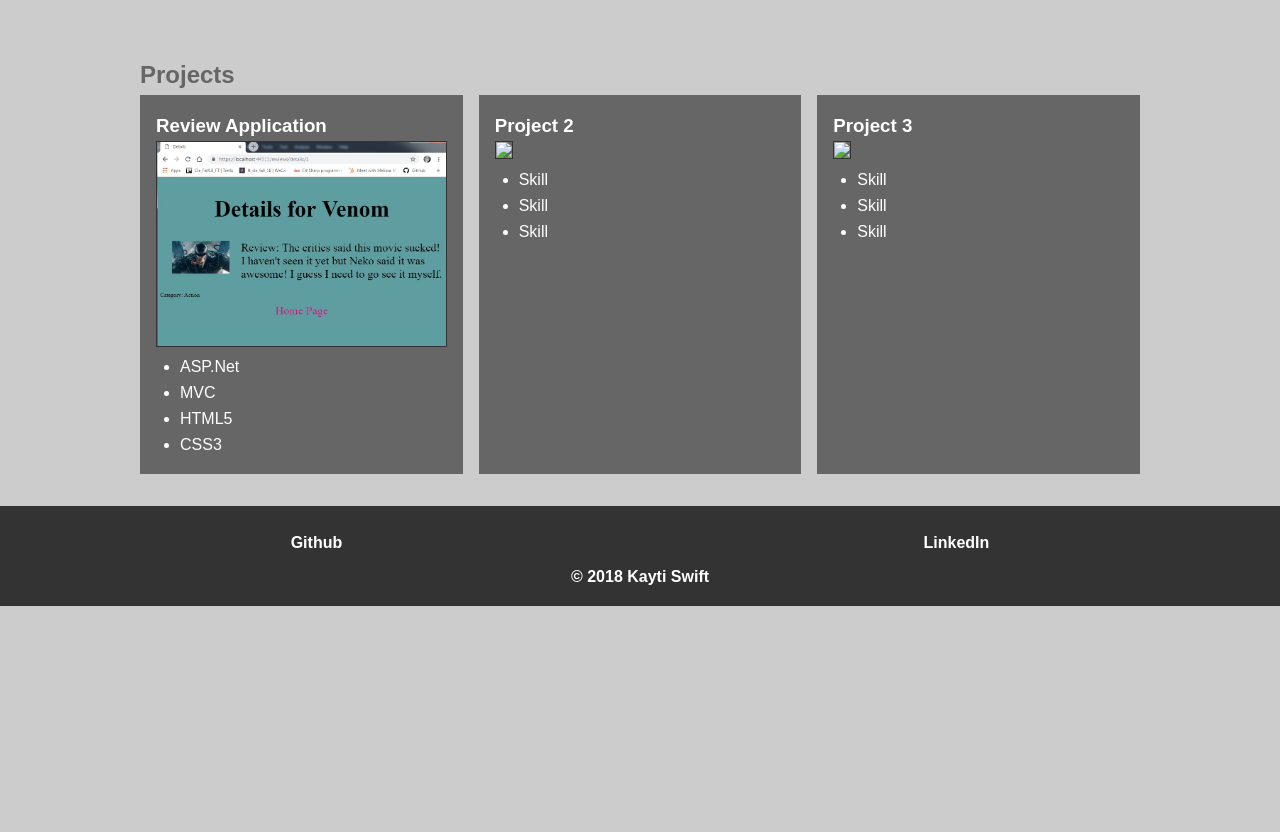
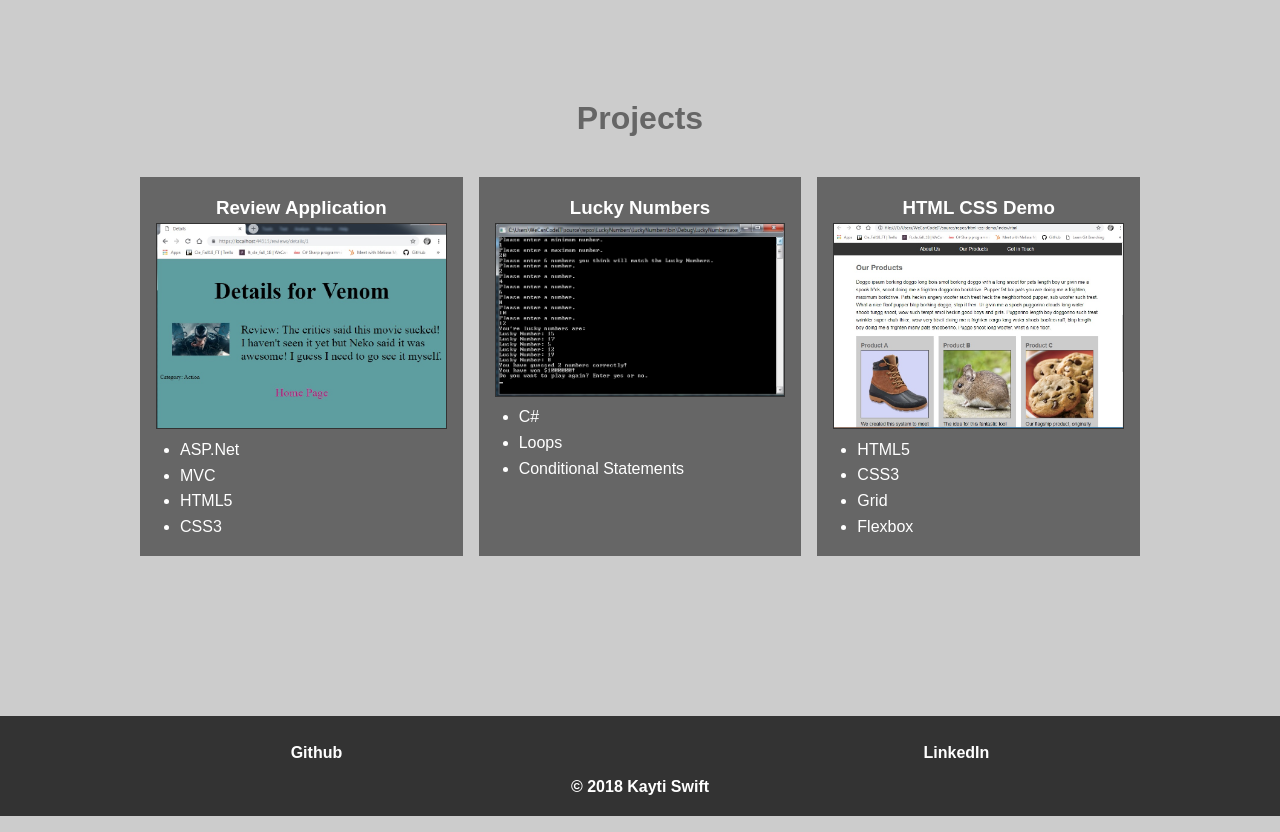
Before and after one commit to KaytiSwift/kaytiswift.github.io, a plain HTML site: page index.html in a window 1280 px wide. Shown: the part 968-1800 px from the top of the page. Before the commit the page ends 1590 px from the top, so only its background shows below. Drawn offline with Linux system fonts and the light colour scheme.

Commit message:
added project 2 and 3

```diff
--- a/index.html
+++ b/index.html
@@ -36,21 +36,22 @@
                     </ul>
                 </article>
                 <article>
-                    <h3>Project 2</h3>
-                    <img src="./images/project2.jpg">
+                    <h3><a href="https://github.com/KaytiSwift/LuckyNumbers">Lucky Numbers</a></h3>
+                    <img src="./images/luckyNumbers.jpg">
                     <ul>
-                        <li>Skill</li>
-                        <li>Skill</li>
-                        <li>Skill</li>
+                        <li>C#</li>
+                        <li>Loops</li>
+                        <li>Conditional Statements</li>
                     </ul>
                 </article>
                 <article>
-                    <h3>Project 3</h3>
-                    <img src="./images/project3.jpg">
+                    <h3><a href="https://github.com/KaytiSwift/html-css-demo">HTML CSS Demo</a></h3>
+                    <img src="./images/htmlCssDemo.jpg">
                     <ul>
-                        <li>Skill</li>
-                        <li>Skill</li>
-                        <li>Skill</li>
+                        <li>HTML5</li>
+                        <li>CSS3</li>
+                        <li>Grid</li>
+                        <li>Flexbox</li>
                     </ul>
                 </article>
             </div>
--- a/style.css
+++ b/style.css
@@ -12,6 +12,12 @@ body {
 
 h1, h2, h3 {
     color: #666;
+    text-align: center;
+}
+
+h2 {
+    padding: 1em;
+    font-size: 2rem;
 }
 
 header, main {
@@ -26,7 +32,7 @@ header, main {
     min-height: 37em;
     width: 100%;
     padding: 2em 0;
-    text-align: left;
+    text-align: center;
 }
 
 header h1 {
@@ -90,7 +96,8 @@ section ul {
     grid-template-rows: auto;
     grid-column-gap: 1em;
     max-width: 1000px;
-    width: 100%
+    width: 100%;
+    margin-bottom: 10rem;
 }
 
 .container article {
@@ -101,6 +108,7 @@ section ul {
 
 .container h3 {
     color: #fff;
+    text-align: center;
 }
 
 .container article img {
```
Also changed, not shown: images/htmlCssDemo.jpg (added), images/luckyNumbers.jpg (added).
